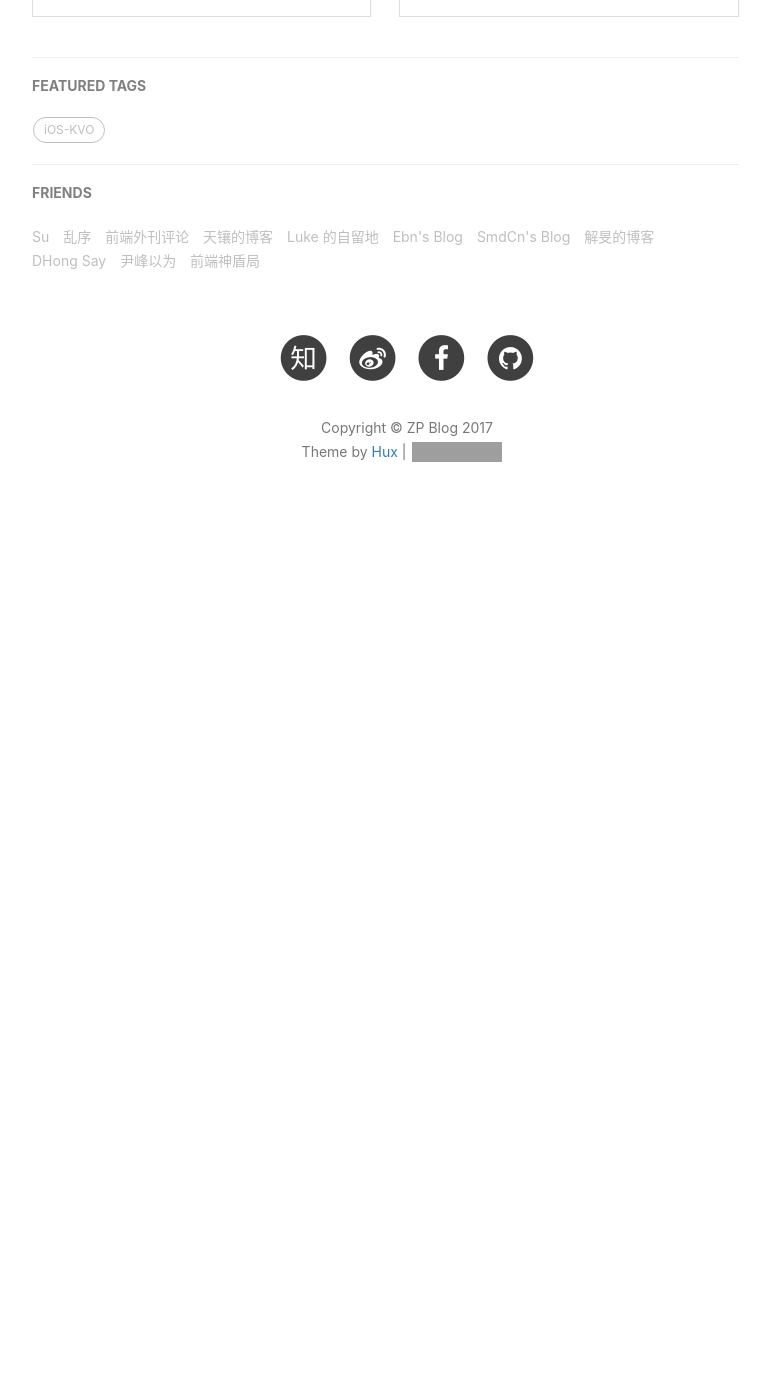
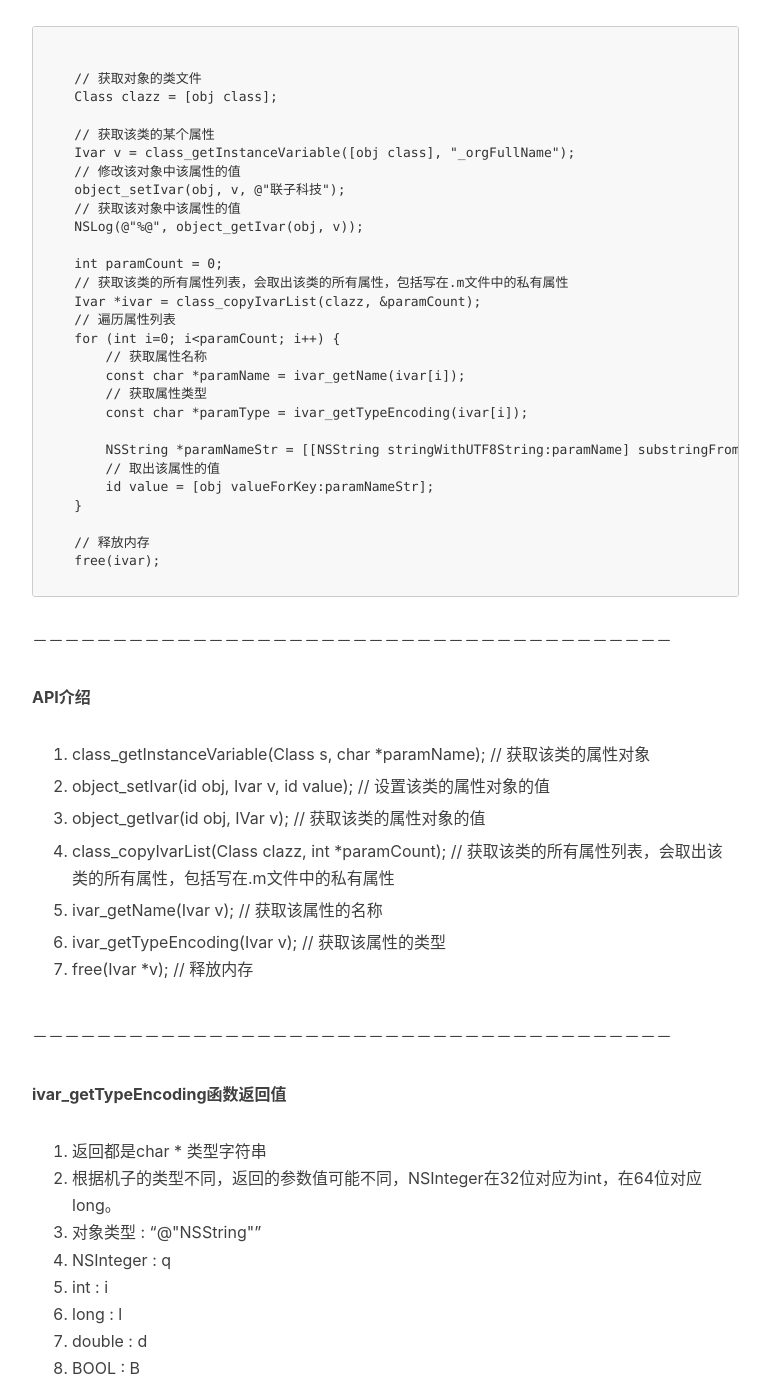
Before and after one commit to u37kl/u37kl.github.io, a Jekyll site: the page built from _posts/2017-02-11-iOS.markdown, in a window 1280 px wide and 1400 px high, scrolled down 667 px. Shown: the whole window, without its empty margins (233-1003 px from the left). Built offline with Jekyll 4.4.1, drawn with Linux system fonts in a browser that asks for light colours; nearby versions of some CDN libraries; comment, search, counter and statistics services are not loaded; before the commit the page ends 1223 px from its top, so only the background shows below that; some of the changed text lies outside the part shown; grey boxes are pictures that could not be loaded.

````diff
--- a/_posts/2017-02-11-iOS.markdown
+++ b/_posts/2017-02-11-iOS.markdown
@@ -1,11 +1,180 @@
 ---
 layout:     post
-title:      "iOS"
-subtitle:   "Runtime"
+title:      "iOS-Runtime"
+subtitle:   "Runtime获取类中的属性"
 date:       2017-02-11 12:00:00
-author:     "Hux"
+author:     "ZP"
 header-img: "img/post-bg-rwd.jpg"
 header-mask: 0.3
 tags:
     - iOS-Runtime
 ---
+
+## 获取对象中属性名称、属性类型、属性值
+
+**代码**
+
+```
+
+
+    // 获取对象的类文件
+    Class clazz = [obj class];
+
+    // 获取该类的某个属性
+    Ivar v = class_getInstanceVariable([obj class], "_orgFullName");
+    // 修改该对象中该属性的值
+    object_setIvar(obj, v, @"联子科技");
+    // 获取该对象中该属性的值
+    NSLog(@"%@", object_getIvar(obj, v));
+
+    int paramCount = 0;
+    // 获取该类的所有属性列表，会取出该类的所有属性，包括写在.m文件中的私有属性
+    Ivar *ivar = class_copyIvarList(clazz, &paramCount);
+    // 遍历属性列表
+    for (int i=0; i<paramCount; i++) {
+        // 获取属性名称
+        const char *paramName = ivar_getName(ivar[i]);
+        // 获取属性类型
+        const char *paramType = ivar_getTypeEncoding(ivar[i]);
+
+        NSString *paramNameStr = [[NSString stringWithUTF8String:paramName] substringFromIndex:1];
+        // 取出该属性的值
+        id value = [obj valueForKey:paramNameStr];
+    }
+
+    // 释放内存
+    free(ivar);
+
+```
+
+
+－－－－－－－－－－－－－－－－－－－－－－－－－－－－－－－－－－－－－－－－
+
+**API介绍**
+
+1. class_getInstanceVariable(Class s, char *paramName); // 获取该类的属性对象
+
+2. object_setIvar(id obj, Ivar v, id value); // 设置该类的属性对象的值
+
+3. object_getIvar(id obj, IVar v); // 获取该类的属性对象的值
+
+4. class_copyIvarList(Class clazz, int *paramCount); // 获取该类的所有属性列表，会取出该类的所有属性，包括写在.m文件中的私有属性
+
+5. ivar_getName(Ivar v); // 获取该属性的名称
+
+6. ivar_getTypeEncoding(Ivar v); // 获取该属性的类型
+7. free(Ivar *v); // 释放内存
+
+
+－－－－－－－－－－－－－－－－－－－－－－－－－－－－－－－－－－－－－－－－
+
+**ivar_getTypeEncoding函数返回值**
+
+1. 返回都是char * 类型字符串
+2. 根据机子的类型不同，返回的参数值可能不同，NSInteger在32位对应为int，在64位对应long。
+3. 对象类型 : "@\"NSString\""
+4. NSInteger : q
+5. int : i
+6. long : l
+7. double : d
+8. BOOL : B
+
+
+## 实例：Model转SQL语句
+
+```
+
+@implementation ViewController
+
+- (void)viewDidLoad {
+    [super viewDidLoad];
+
+    self.tableView.backgroundColor = [UIColor whiteColor];
+
+    OrgTableModel *model = [[OrgTableModel alloc] init];
+    model.orgId = 1112;
+    model.orgFullName = @"dadada";
+    model.orgShortName = @"AAAA";
+
+    NSString *sql = [self Model2SQL:model];
+
+    NSLog(@"%@", sql);
+}
+
+// 判断C字符串是否相等
+BOOL isEquelChar(char *first, char *second)
+{
+    int charCount = sizeof(char);
+    int firstCount = sizeof(first);
+    int secondCount = sizeof(second);
+
+    for (int i = 0; i < firstCount/charCount; i++) {
+        if(*(first + i) != *(second + i)){
+            return NO;
+        }
+    }
+
+    if (firstCount == secondCount) {
+        return YES;
+    }else{
+        return NO;
+    }
+}
+
+- (NSString *)Model2SQL:(id)obj
+{
+    Class clazz = [obj class];
+
+    unsigned int paramCount = 0;
+
+    Ivar *ivar = class_copyIvarList(clazz, &paramCount);
+
+
+    NSMutableString *sqlM = [NSMutableString stringWithFormat:@"insert into %@ ", NSStringFromClass(clazz)];
+    // SQL中的参数
+    NSMutableString *SqlParamStr = [NSMutableString stringWithFormat:@"("];
+    // SQL中的值
+    NSMutableString *SqlParamValue = [NSMutableString stringWithFormat:@"values("];
+    for (int i=0; i<paramCount; i++) {
+        const char *paramName = ivar_getName(ivar[i]);
+        const char *paramType = ivar_getTypeEncoding(ivar[i]);
+
+
+        // 删除对象属性的下划线前缀
+        NSString *paramNameStr = [[NSString stringWithUTF8String:paramName] substringFromIndex:1];
+        NSString *paramTypeStr = [NSString stringWithUTF8String:paramType];
+
+        // 判断属性类型是否为整型
+        if (*paramType == 'l' || *paramType == 'i' || *paramType == 'q') {
+            NSInteger num = [[obj valueForKey:paramNameStr] integerValue];
+            if (num > 0) {
+                [SqlParamStr appendFormat:@"%@,", paramNameStr];
+                [SqlParamValue appendFormat:@"%ld,",num];
+            }
+           // 判断属性类型是否为NSString
+        }else if ([paramTypeStr isEqualToString:@"@\"NSString\""]){
+
+            id value = [obj valueForKey:paramNameStr];
+            if (value != nil) {
+                [SqlParamStr appendFormat:@"%@,", paramNameStr];
+                [SqlParamValue appendFormat:@"'%@',",[obj valueForKey:paramNameStr]];
+            }
+        }
+
+    }
+
+    [SqlParamStr replaceCharactersInRange:NSMakeRange(SqlParamStr.length - 1, 1) withString:@")"];
+    [SqlParamValue replaceCharactersInRange:NSMakeRange(SqlParamValue.length - 1, 1) withString:@")"];
+
+    // 拼接字符串，形成SQL语句
+    [sqlM appendString:SqlParamStr];
+    [sqlM appendString:SqlParamValue];
+    // 是否内存
+    free(ivar);
+
+    return sqlM;
+}
+
+@end
+
+```
````
Also changed, not shown: _posts/2017-02-12-iOS.markdown (added, +11 -0 lines).
